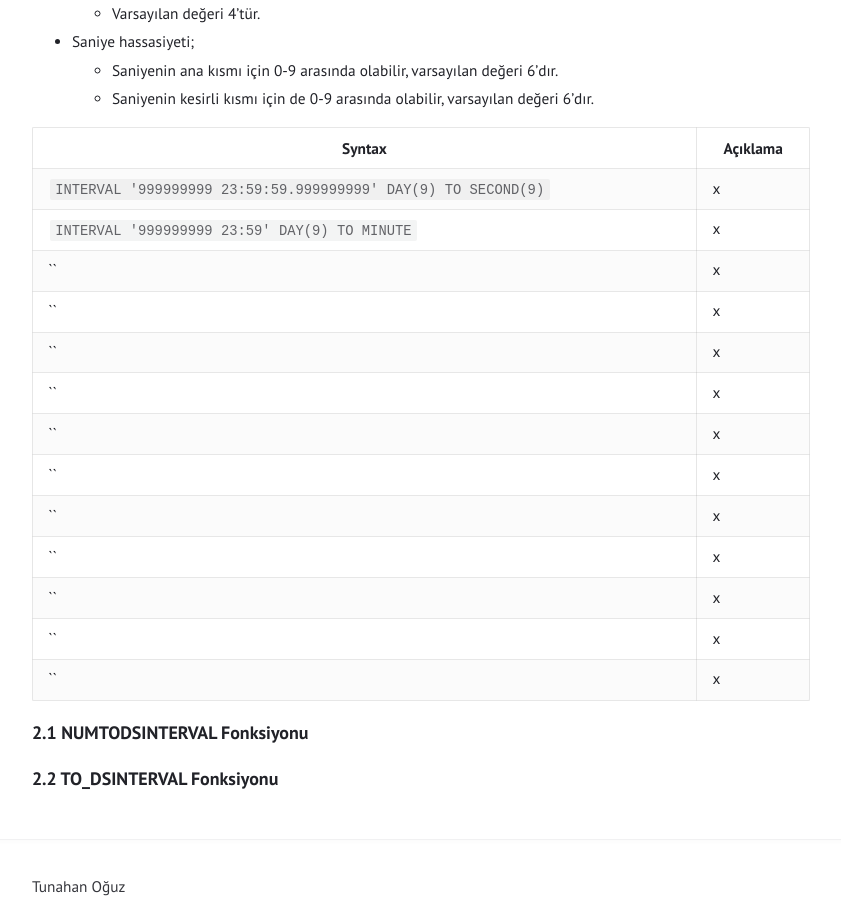
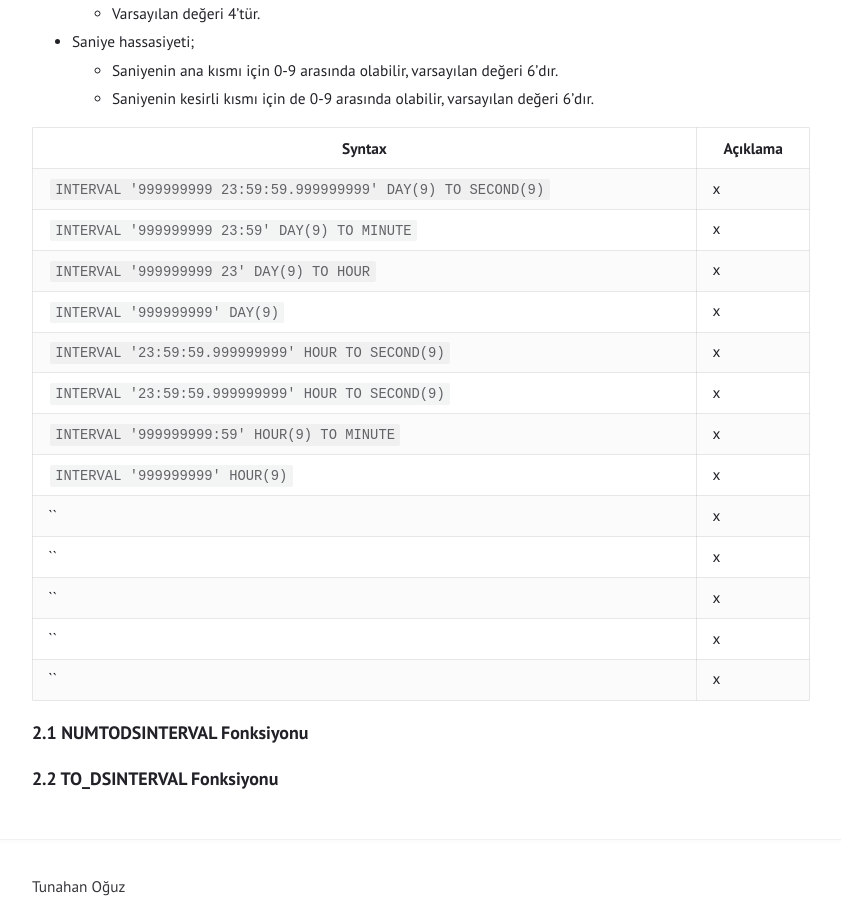
Before and after one commit to tunahanoguz/tunahanoguz.github.io, a Jekyll site: the page built from _posts/2025-05-12-oracle-interval-veri-tipleri.md, in a window 1280 px wide and 900 px high, scrolled down 3279 px. Shown: the whole window, without its empty margins (219-1060 px from the left). Built offline with Jekyll 4.4.1, drawn with Linux system fonts in a browser that asks for light colours.

Commit message:
Update 2025-05-12-oracle-interval-veri-tipleri.md

```diff
--- a/_posts/2025-05-12-oracle-interval-veri-tipleri.md
+++ b/_posts/2025-05-12-oracle-interval-veri-tipleri.md
@@ -104,12 +104,12 @@ Gün, saat, dakika ve saniye bazında zaman aralığını belirtir.
 |--------|----------|
 | `INTERVAL '999999999 23:59:59.999999999' DAY(9) TO SECOND(9)` | x |
 | `INTERVAL '999999999 23:59' DAY(9) TO MINUTE` | x |
-| `` | x |
-| `` | x |
-| `` | x |
-| `` | x |
-| `` | x |
-| `` | x |
+| `INTERVAL '999999999 23' DAY(9) TO HOUR` | x |
+| `INTERVAL '999999999' DAY(9)` | x |
+| `INTERVAL '23:59:59.999999999' HOUR TO SECOND(9)` | x |
+| `INTERVAL '23:59:59.999999999' HOUR TO SECOND(9)` | x |
+| `INTERVAL '999999999:59' HOUR(9) TO MINUTE` | x |
+| `INTERVAL '999999999' HOUR(9)` | x |
 | `` | x |
 | `` | x |
 | `` | x |
```
